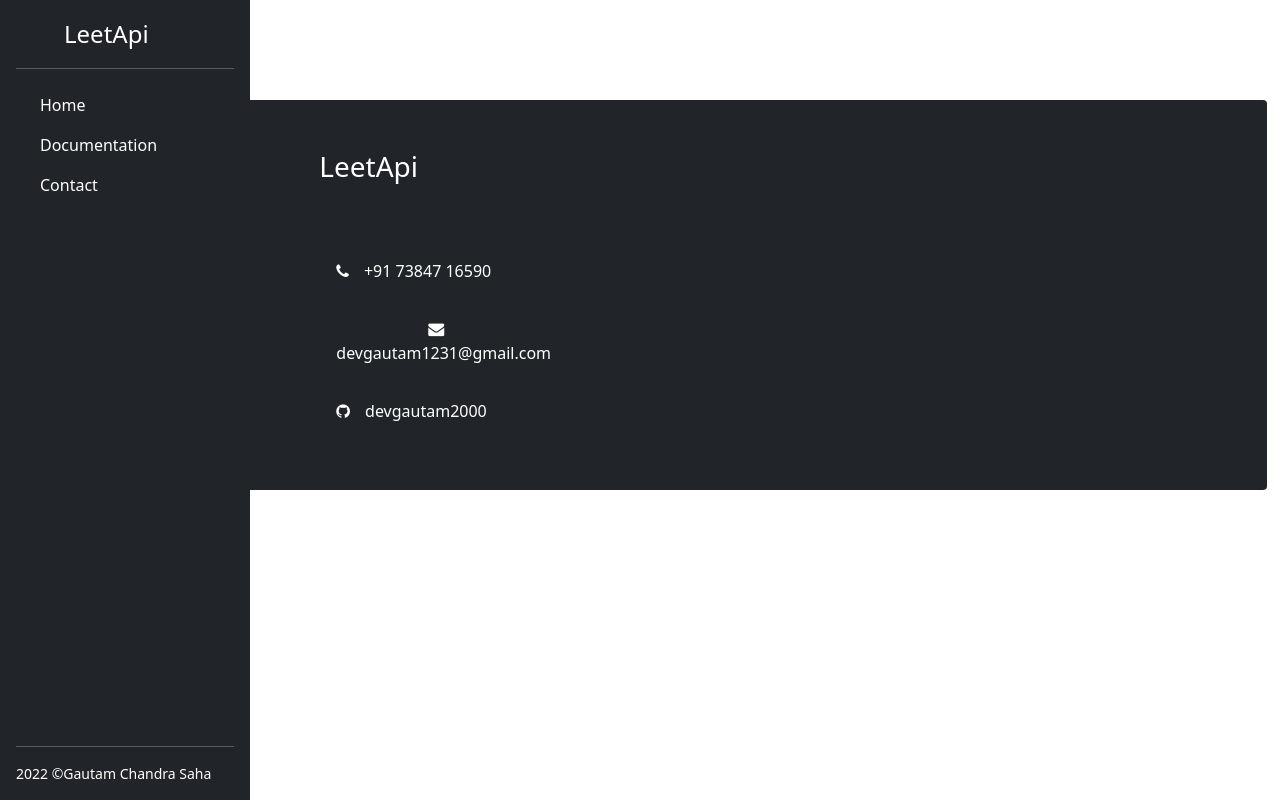
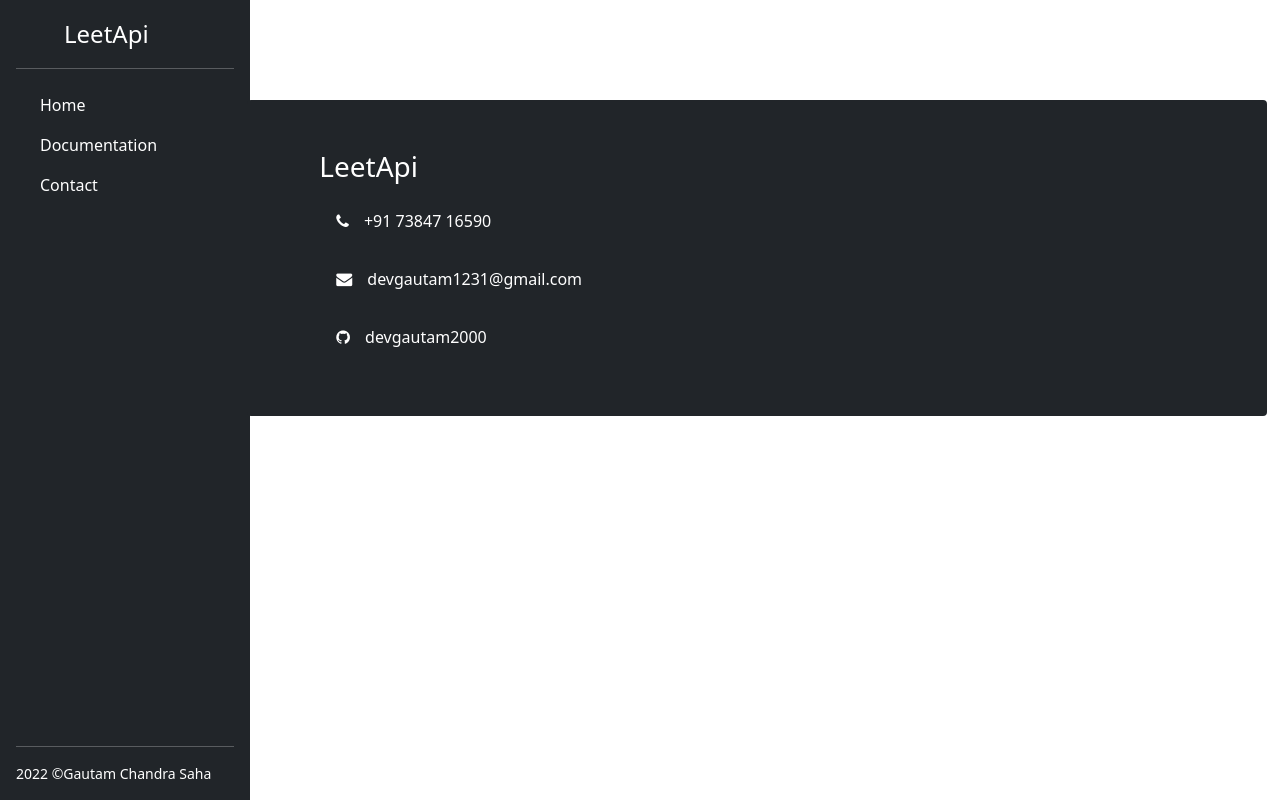
Before and after one commit to DevGautam2000/leetcode-api, a website: page views/contact.html in a window 1280 px wide. Drawn offline with nearby package versions, Linux system fonts and the light colour scheme.

Commit message:
added bug fixes

```diff
--- a/views/contact.html
+++ b/views/contact.html
@@ -132,13 +132,28 @@
                         <div>
                             <h3 class="text-white">LeetApi</h3>
                         </div>
-                        <div class="links" id="bordering">
-                            <a href="#" class="btn rounded text-white p-3">
-                                <i class="fa fa-phone icon text-primary pr-3"></i>+91 73847 16590</a>
-                            <a href="mailto:devgautam1231@gmail.com" class="btn rounded text-white p-3">
-                                <i class="fa fa-envelope icon text-primary pr-3"></i>devgautam1231@gmail.com</a>
-                            <a href="https://github.com/devgautam2000" class="btn rounded text-white p-3">
-                                <i class="fa fa-github icon text-primary pr-3" aria-hidden="true"></i>devgautam2000</a>
+                        <div class="d-flex flex-column width:100% " id="bordering">
+
+                            <div style="flex: 1;">
+
+                                <a style="width:100%;text-align:left;" href="#" class="btn rounded text-white p-3">
+                                    <i class="fa fa-phone icon text-primary pr-3"></i>+91 73847 16590</a>
+
+                            </div>
+                            <div style="flex: 1;">
+
+                                <a style="width:100%;text-align:left;" href="mailto:devgautam1231@gmail.com"
+                                    class="btn rounded text-white p-3">
+                                    <i class="fa fa-envelope icon text-primary pr-3"></i>devgautam1231@gmail.com</a>
+
+                            </div>
+                            <div style="flex: 1;">
+
+                                <a style="width:100%;text-align:left;" href="https://github.com/devgautam2000"
+                                    class="btn rounded text-white p-3">
+                                    <i class="fa fa-github icon text-primary pr-3"
+                                        aria-hidden="true"></i>devgautam2000</a>
+                            </div>
                         </div>
                     </div>
                 </div>
```
